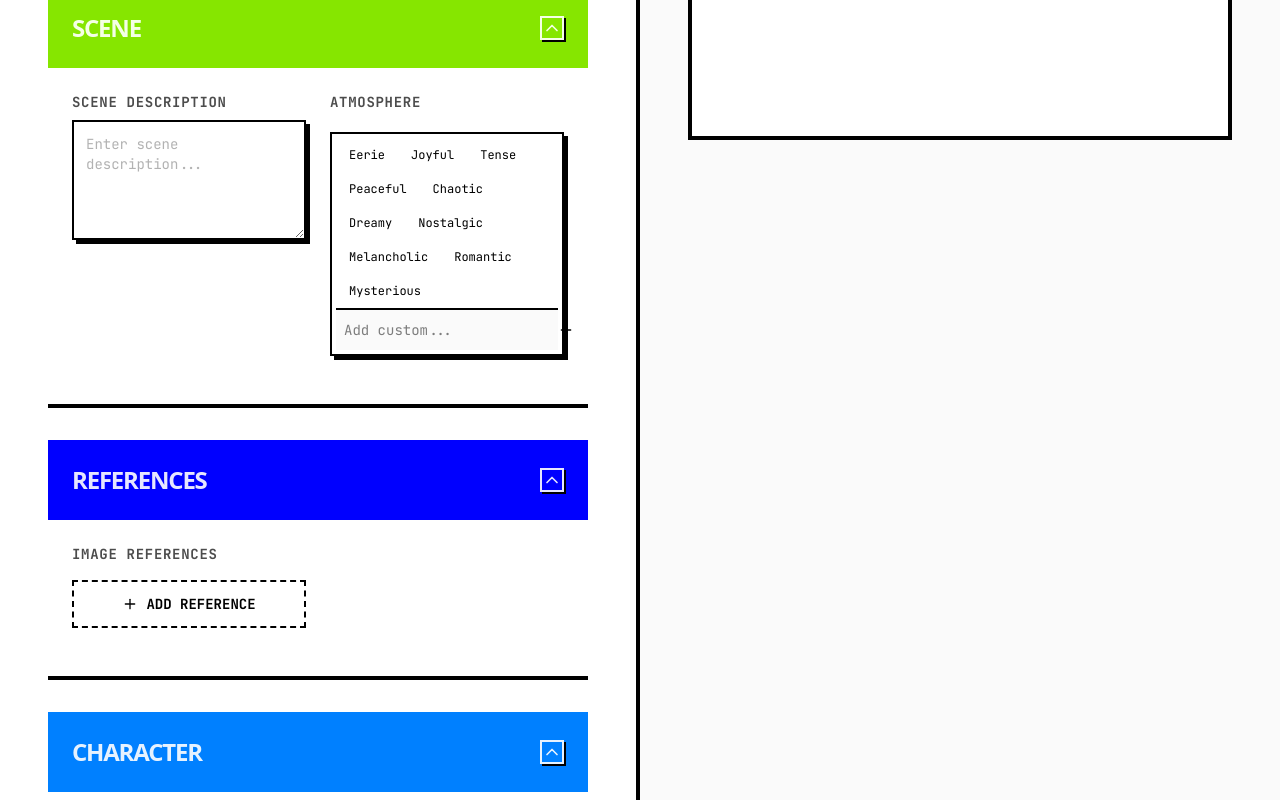
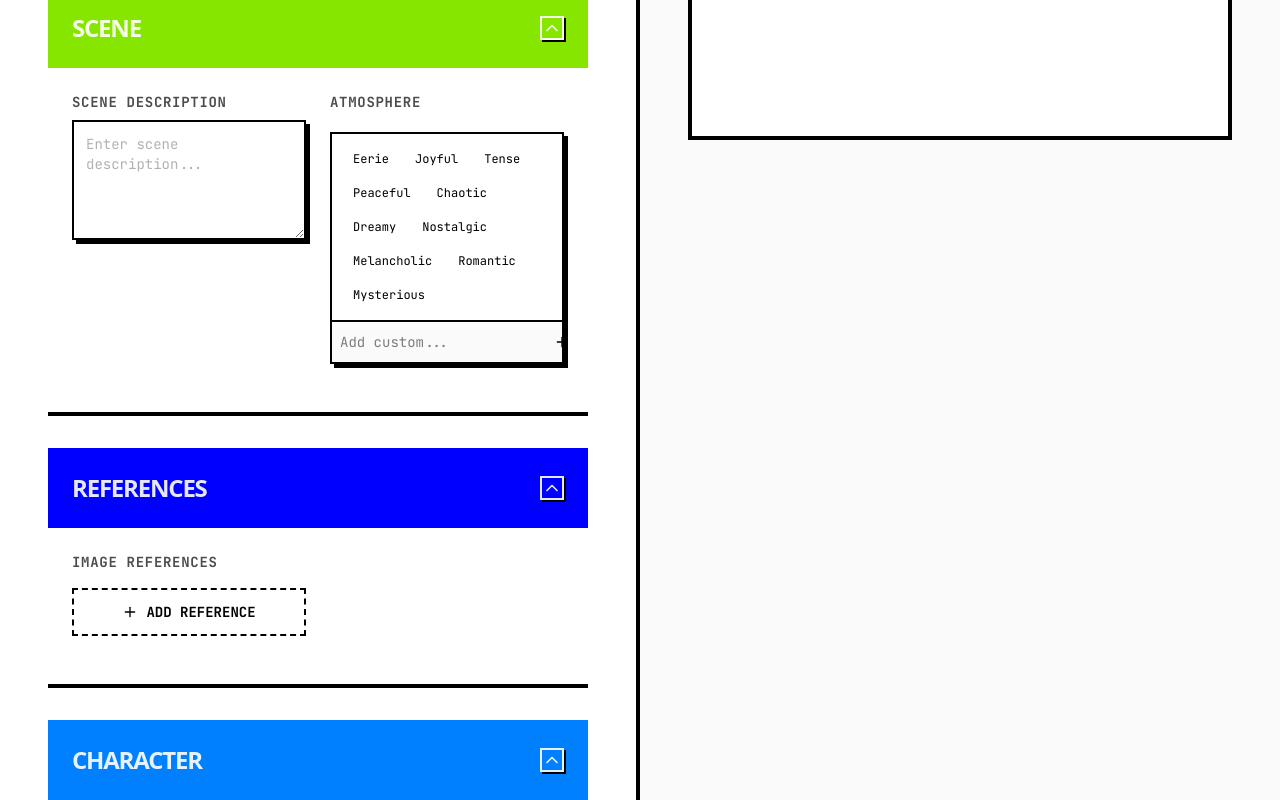
Before and after one commit to 3333444n/json-prompt-builder, a Next.js app: page / in a window 1280 px wide. Shown: the part 660-1460 px from the top of the page. Built offline with nearby package versions, Linux system fonts and the light colour scheme.

Commit message:
Refine cinematography preset

```diff
--- a/components/form/presets-panel.tsx
+++ b/components/form/presets-panel.tsx
@@ -10,12 +10,13 @@ export function PresetsPanel() {
     const { state, updateField, dispatch } = usePrompt();
 
     const applyCinematic = () => {
-        updateField("cinematography", "shot_type", ["Wide Angle"]);
         updateField("cinematography", "camera", ["Arri Alexa"]);
         updateField("cinematography", "lighting_style", ["Cinematic"]);
         updateField("cinematography", "film_stock", ["Kodak Portra 400"]);
-        updateField("cinematography", "photo_style", ["Cine Still"]);
+        updateField("cinematography", "photo_style", ["Cine Still", "Hyperrealistic"]);
         updateField("cinematography", "camera_angle", ["Full Shot"]);
+        updateField("cinematography", "lenses", ["12mm-wide angle"]);
+        updateField("cinematography", "effects", ["Bokeh", "Grain", "Depth of Field", "Halation"]);
     };
 
     const applyUGC = () => {
--- a/components/ui/multi-select.tsx
+++ b/components/ui/multi-select.tsx
@@ -78,9 +78,9 @@ export function MultiSelect({
             </div>
 
             <div className={cn(
-                "relative rounded-none border-2 border-border bg-card p-1 shadow-brutal focus-within:shadow-none focus-within:translate-x-[2px] focus-within:translate-y-[2px] transition-all"
+                "relative rounded-none border-2 border-border bg-card shadow-brutal focus-within:shadow-none focus-within:translate-x-[2px] focus-within:translate-y-[2px] transition-all"
             )}>
-                <div className="flex flex-wrap gap-2 p-1 max-h-48 overflow-y-auto">
+                <div className="flex flex-wrap gap-2 p-3 max-h-60 overflow-y-auto">
                     {options.map((option) => {
                         const isSelected = selected.includes(option);
                         if (isSelected) return null; // Don't show already selected in the list to save space? Or stick to standard?
--- a/lib/section-data.ts
+++ b/lib/section-data.ts
@@ -92,13 +92,13 @@ export const SECTIONS: SectionConfig[] = [
         visibleFor: ["photo", "video"],
         descriptionPrefix: "CAMERA:",
         fields: [
-            { id: "photo_style", label: "Photo Style", options: ["Urban", "Editorial", "Street", "Documentary", "Black and White", "Color", "Vintage", "Analog", "UGC", "Cine Still"] },
+            { id: "photo_style", label: "Photo Style", options: ["Urban", "Editorial", "Street", "Documentary", "Black and White", "Color", "Vintage", "Analog", "UGC", "Cine Still", "Landscape", "Portrait", "Hyperrealistic"] },
             { id: "camera_angle", label: "Camera Angle", options: ["Eye Level", "Low Angle", "High Angle", "Over the Shoulder", "Close-up", "Medium Shot", "Full Body", "Cowboy Shot", "Extreme Close-up", "Wide Shot", "Full Shot", "Medium Close-up", "American Shot", "Medium Long"] },
             { id: "camera", label: "Camera Model", options: ["Sony A7RIV", "Canon R5", "Nikon Z9", "Leica M11", "Hasselblad", "Fujifilm GFX", "Arri Alexa", "Red Komodo", "iPhone", "Film Camera", "GoPro Hero"] },
             { id: "lenses", label: "Lenses", options: ["8mm-fisheye", "12mm-wide angle", "24mm-normal", "35mm-medium", "50mm-telephoto", "85mm-telephoto", "105mm-telephoto", "200mm-telephoto", "Macro", "Anamorphic", "Prime", "Zoom"] },
             { id: "film_stock", label: "Film Stock", options: ["Kodak Portra 400", "Kodak Gold 200", "Fujifilm Velvia", "Ilford HP5", "Cinestill 800T", "Ektachrome"] },
             { id: "lighting_style", label: "Lighting Style", options: ["Cinematic", "Studio", "Natural", "Volumetric", "Rembrandt", "Split", "Butterfly", "Loop", "Rim Light", "Silhouette", "Neon", "Cyberpunk"] },
-            { id: "effects", label: "Effects", options: ["Bokeh", "Motion Blur", "Grain", "Vignette", "Chromatic Aberration", "Lens Flare", "Double Exposure", "Glitch"] },
+            { id: "effects", label: "Effects", options: ["Bokeh", "Motion Blur", "Grain", "Vignette", "Chromatic Aberration", "Lens Flare", "Double Exposure", "Glitch", "Halation", "Distortion"] },
         ]
     },
     {
```
